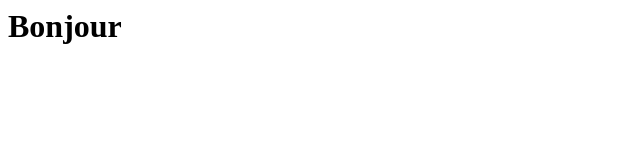
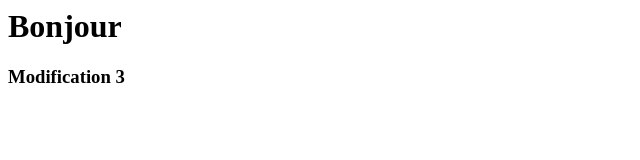
Before and after one commit to dardourMed987/formation0512, a plain HTML site: page index.html in a window 1280 px wide. Shown: the whole page, without its empty margins (0-640 px from the left). Drawn offline with Linux system fonts and the light colour scheme.

Commit message:
modification 3

```diff
--- a/index.html
+++ b/index.html
@@ -1 +1,2 @@
 <h1>Bonjour</h1>
+<h3>Modification 3</h3>
```
